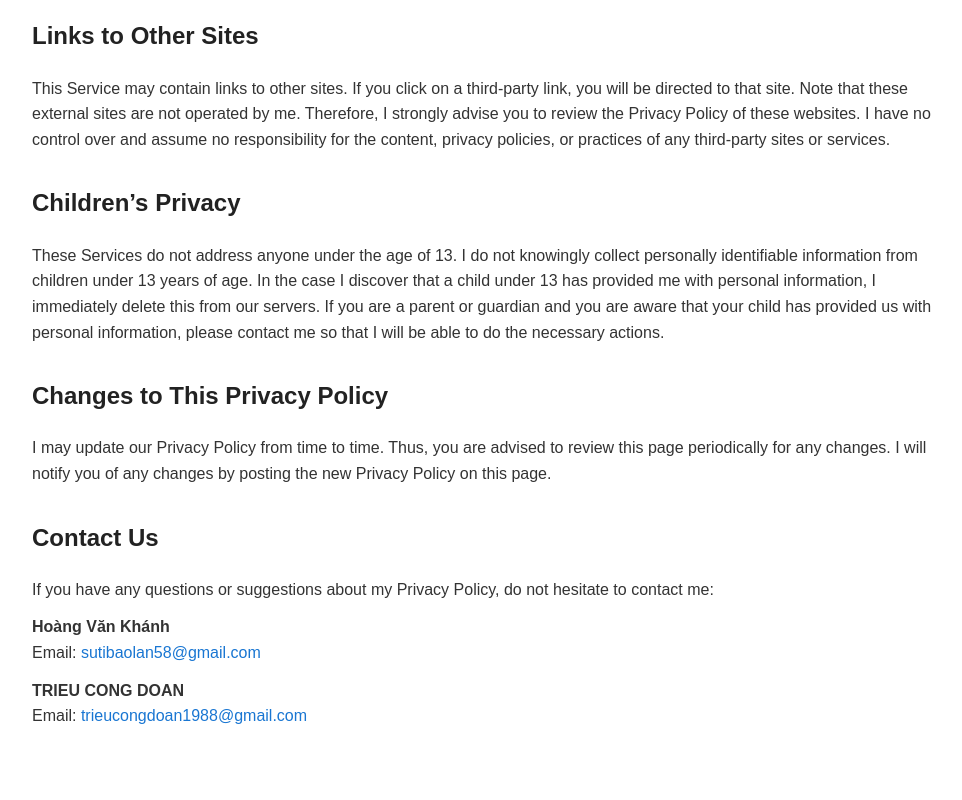
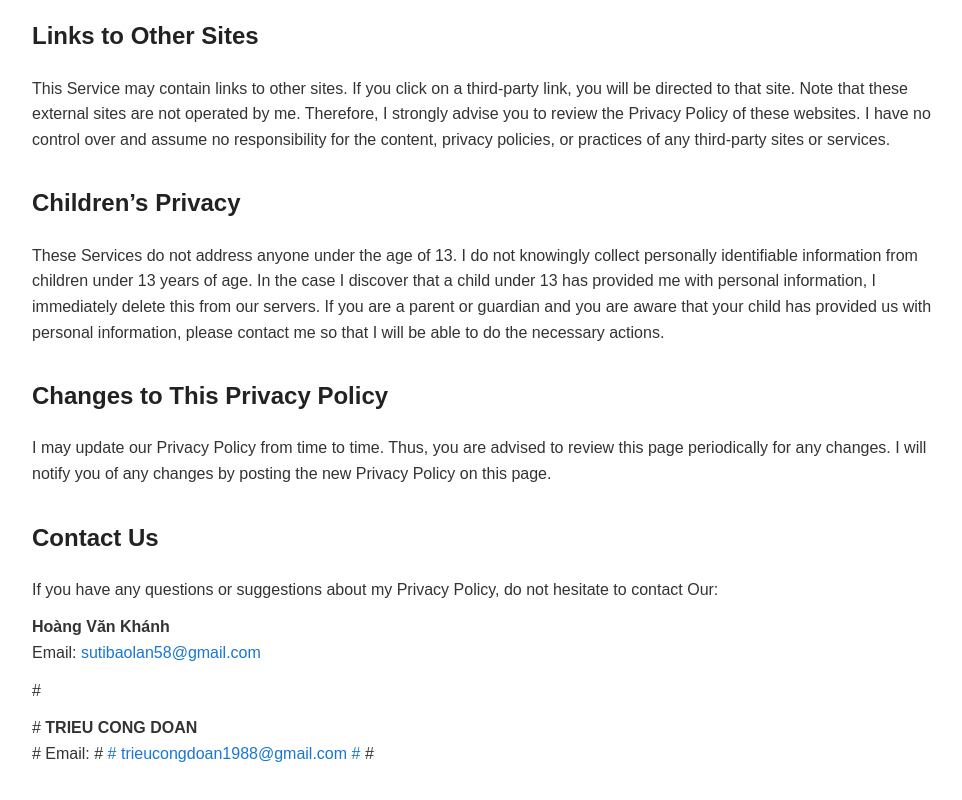
Before and after one commit to TRIEUCONGDOAN/trieucongdoan.github.io, a plain HTML site: page privacy-policy-tshirtdesign/index.html in a window 1280 px wide. Shown: the part 1836-2636 px from the top of the page, without its empty margins (158-1120 px from the left). Before the commit the page ends 2601 px from the top, so only its background shows below. Drawn offline with Linux system fonts and the light colour scheme.

Commit message:
Update index.html

```diff
--- a/privacy-policy-tshirtdesign/index.html
+++ b/privacy-policy-tshirtdesign/index.html
@@ -285,7 +285,7 @@
 
       <p>
         If you have any questions or suggestions about my Privacy Policy, do not
-        hesitate to contact me:
+        hesitate to contact Our:
       </p>
 
       <address>
@@ -297,13 +297,13 @@
           </a>
         </p>
 
-        <p>
-          <strong>TRIEU CONG DOAN</strong><br>
-          Email:
-          <a href="mailto:trieucongdoan1988@gmail.com">
-            trieucongdoan1988@gmail.com
-          </a>
-        </p>
+       # <p>
+         # <strong>TRIEU CONG DOAN</strong><br>
+       #   Email:
+        #  <a href="mailto:trieucongdoan1988@gmail.com">
+         #   trieucongdoan1988@gmail.com
+         # </a>
+       # </p>
       </address>
     </section>
   </main>
```
